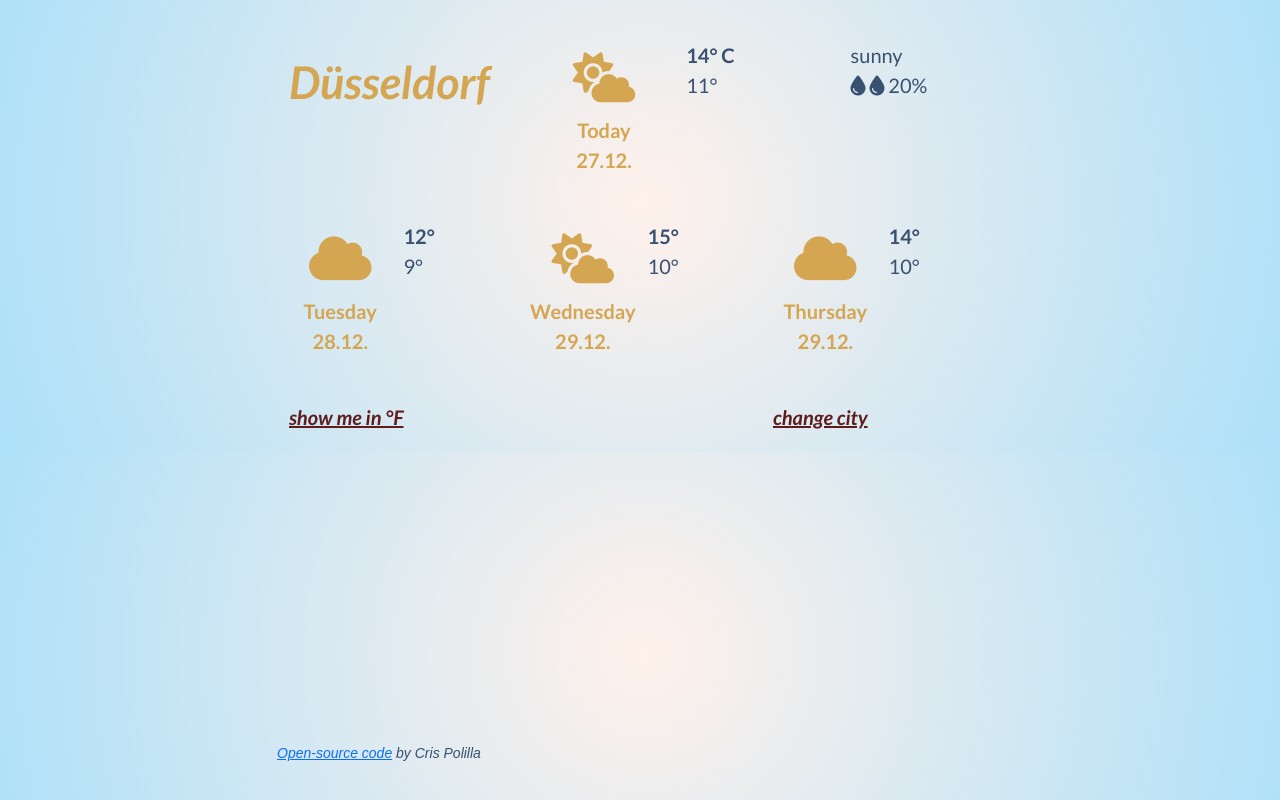
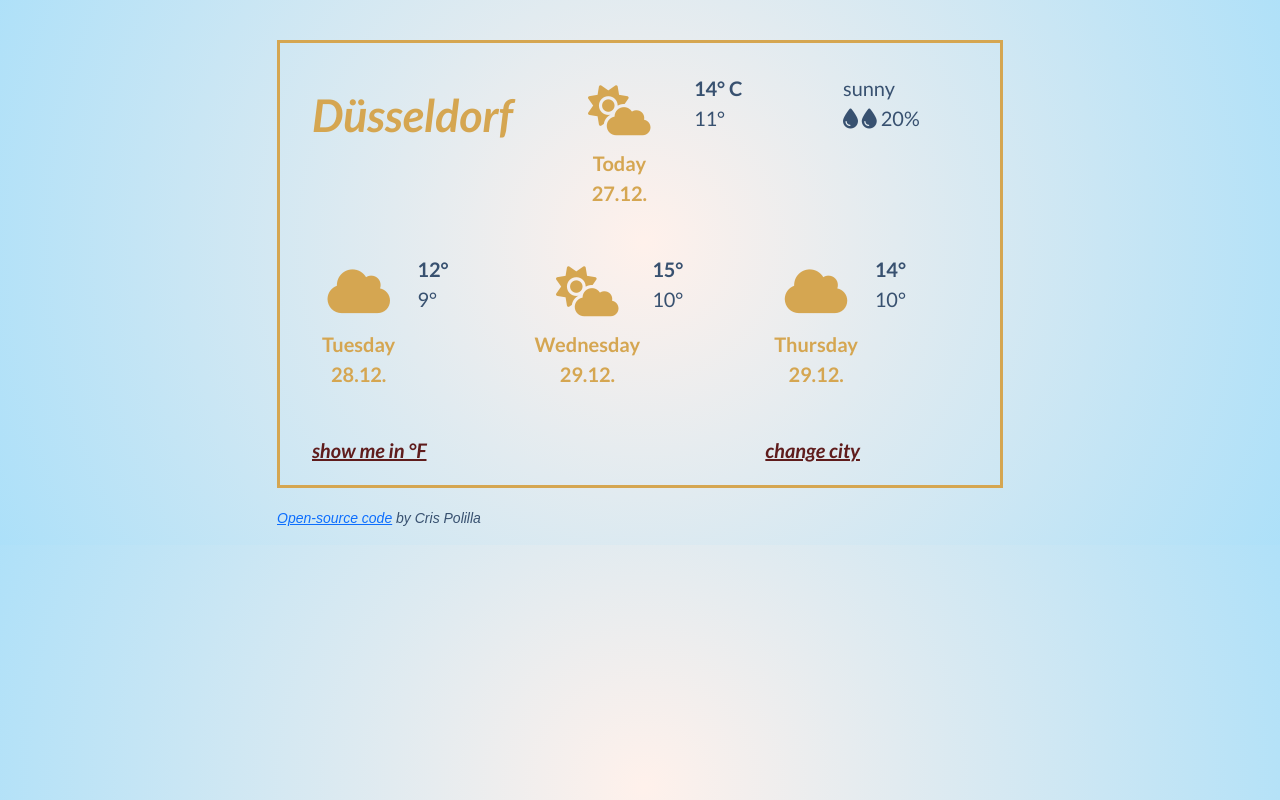
Before and after one commit to crispolilla/CrisPolilla_weather-app, a plain HTML site: page show-weather.html in a window 1280 px wide. Drawn offline with nearby package versions, Linux system fonts and the light colour scheme.

Commit message:
border added to show-weather

```diff
--- a/show-weather.html
+++ b/show-weather.html
@@ -13,7 +13,8 @@
   <link rel="stylesheet" href="src/style.css">
 </head>
 <body>
-  <div class="container container-show-weather">
+  <div class="container">
+    <div class="content-weather">
       <div class="row today-weather">
         <div class="col">
           <h1 class="city"> Düsseldorf </h1>
@@ -114,6 +115,7 @@
           <a href="index.html"> change city </a>
         </div>
       </div>
+    </div>
 
     <p class="signature">
       <a href="https://github.com/crispolilla/CrisPolilla_weather-app">Open-source code</a>
--- a/src/style.css
+++ b/src/style.css
@@ -71,17 +71,19 @@ li  {
   width: 100%;
 }
 
+.content-weather {
+  border: #D5A651 solid;
+  margin-top: 40px;
+}
+
 .today-weather, .forecast, .more-info {
   margin: 30px 0 20px 0;
+  padding: 0 20px;
   font-size: 20px;
 }
 
-.today-weather{
-  margin-top: 40px;
-}
-
 .signature {
-  position:absolute;
+  position:sticky;
   bottom: 20px;
   color:#385170;
   font-size: 14px;
```
Lines whose indentation alone changed are shown as unchanged.
